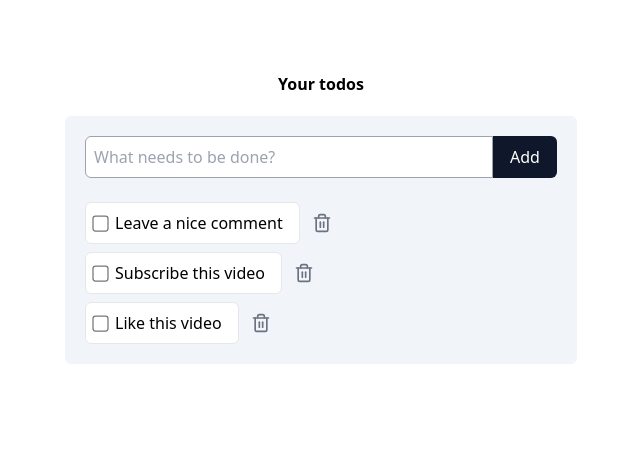
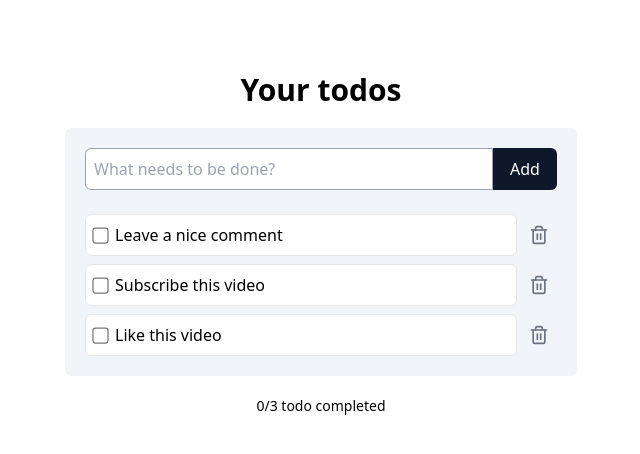
Before and after one commit to Mattarek/todo_react_typescript, a React (Vite) app: page / in a window 1280 px wide. Shown: the top 454 px of the page, without its empty margins (319-959 px from the left). Built offline with nearby package versions, Linux system fonts and the light colour scheme.

Commit message:
TodoSummary added

```diff
--- a/src/App.tsx
+++ b/src/App.tsx
@@ -3,6 +3,7 @@ import { useState } from 'react';
 import { dummyData } from './data/todos';
 import { AddTodoForm } from './components/AddTodoForm';
 import { TodoList } from './components/TodoList';
+import { TodoSummary } from './components/TodoSummary';
 
 function App() {
     const [todos, setTodos] = useState(dummyData);
@@ -25,19 +26,25 @@ function App() {
         setTodos((prevState) => prevState.filter((todo) => todo.id !== id));
     };
 
+    const deleteTodoCompleted = () => {
+        setTodos((prevState) => prevState.filter((todo) => !todo.completed));
+    };
+
     return (
-        <main className='py-10 h-screen space-y-5'>
-            <h1 className='font-bold text-center text-3x1'>Your todos</h1>
+        <main className='py-10 h-screen space-y-5 overflow-y-auto'>
+            <h1 className='font-bold text-center text-3xl'>Your todos</h1>
             <div className='max-w-lg mx-auto bg-slate-100 rounded-md p-5 space-y-6'>
                 <AddTodoForm onSubmit={addToto} />
-                <div className='space-y-2'>
-                    <TodoList
-                        todos={todos}
-                        onCompletedChange={setTodoCompleted}
-                        onDelete={deleteTodo}
-                    />
-                </div>
+                <TodoList
+                    todos={todos}
+                    onCompletedChange={setTodoCompleted}
+                    onDelete={deleteTodo}
+                />
             </div>
+            <TodoSummary
+                todos={todos}
+                deleteAllComplete={deleteTodoCompleted}
+            />
         </main>
     );
 }
--- a/src/components/TodoItem.tsx
+++ b/src/components/TodoItem.tsx
@@ -14,7 +14,7 @@ export const TodoItem = ({
 }: TodoItemFunctionProps) => {
     return (
         <div className='flex items-center gap-1'>
-            <label className='flex items-center gap-2 border rounded-md p-2 border-grey-700 bg-white hover:bg-slate-50'>
+            <label className='flex items-center gap-2 border rounded-md p-2 border-grey-700 bg-white hover:bg-slate-50 grow'>
                 <input
                     type='checkbox'
                     checked={completed}
--- a/src/components/TodoList.tsx
+++ b/src/components/TodoList.tsx
@@ -20,6 +20,7 @@ export const TodoList = ({
     });
 
     return (
+        <>
             <div className='space-y-2'>
                 {todosSorted.map((todo) => (
                     <TodoItem
@@ -30,5 +31,11 @@ export const TodoList = ({
                     />
                 ))}
             </div>
+            {todos.length === 0 && (
+                <p className='text-center text-sm text-green-500'>
+                    No Todos yet. Add a new one above.
+                </p>
+            )}
+        </>
     );
 };
--- /dev/null
+++ b/src/components/TodoSummary.tsx
@@ -0,0 +1,24 @@
+import { TodoItemProps } from '../types/todo';
+
+interface TodoSummaryProps {
+    todos: TodoItemProps[];
+    deleteAllComplete: () => void;
+}
+
+export const TodoSummary = ({ todos, deleteAllComplete }: TodoSummaryProps) => {
+    const completedTodos = todos.filter((todo) => todo.completed);
+    return (
+        <div className='text-center space-y-2'>
+            <p className='text-sm font-medium'>
+                {completedTodos.length}/{todos.length} todo completed
+            </p>
+            {completedTodos.length > 0 && (
+                <button
+                    onClick={deleteAllComplete}
+                    className='text-red-500 hover:underline text-sm font-medium'>
+                    Delete all completed
+                </button>
+            )}
+        </div>
+    );
+};
```
Lines whose indentation alone changed are shown as unchanged.
